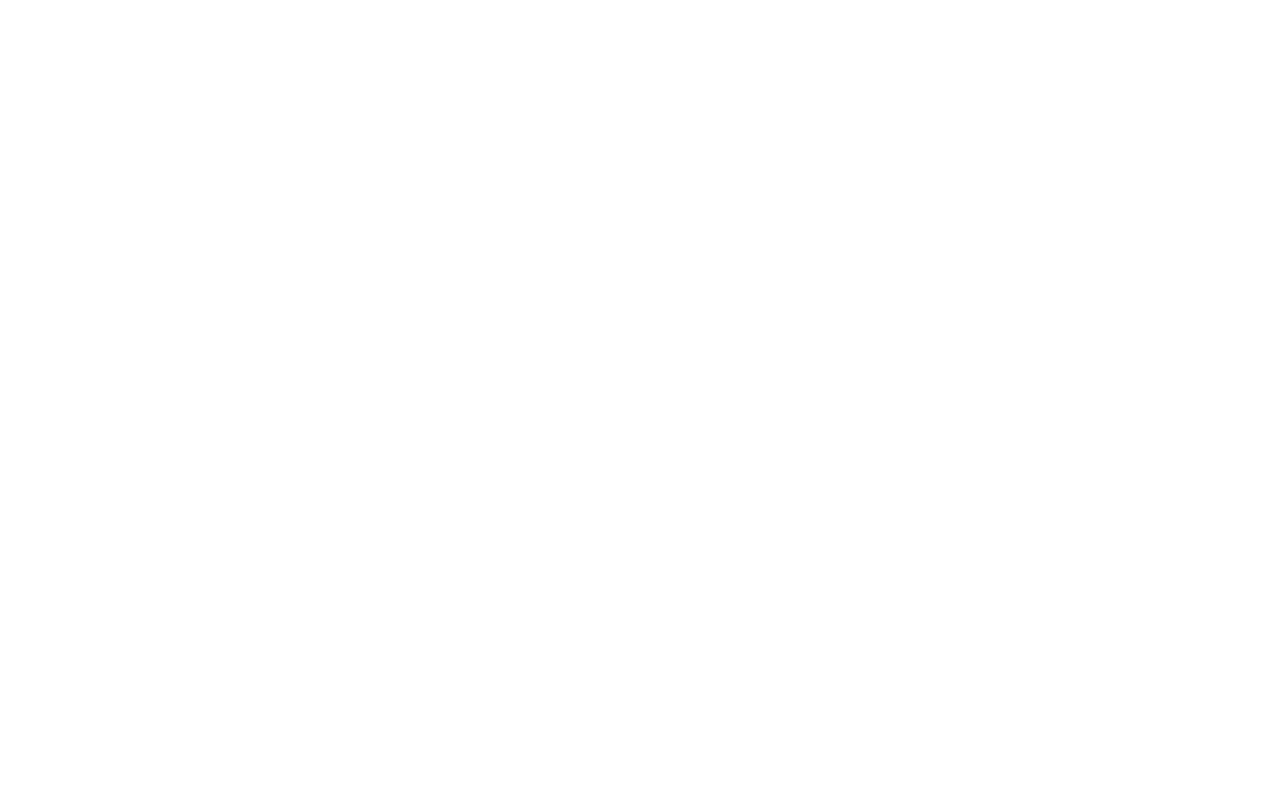
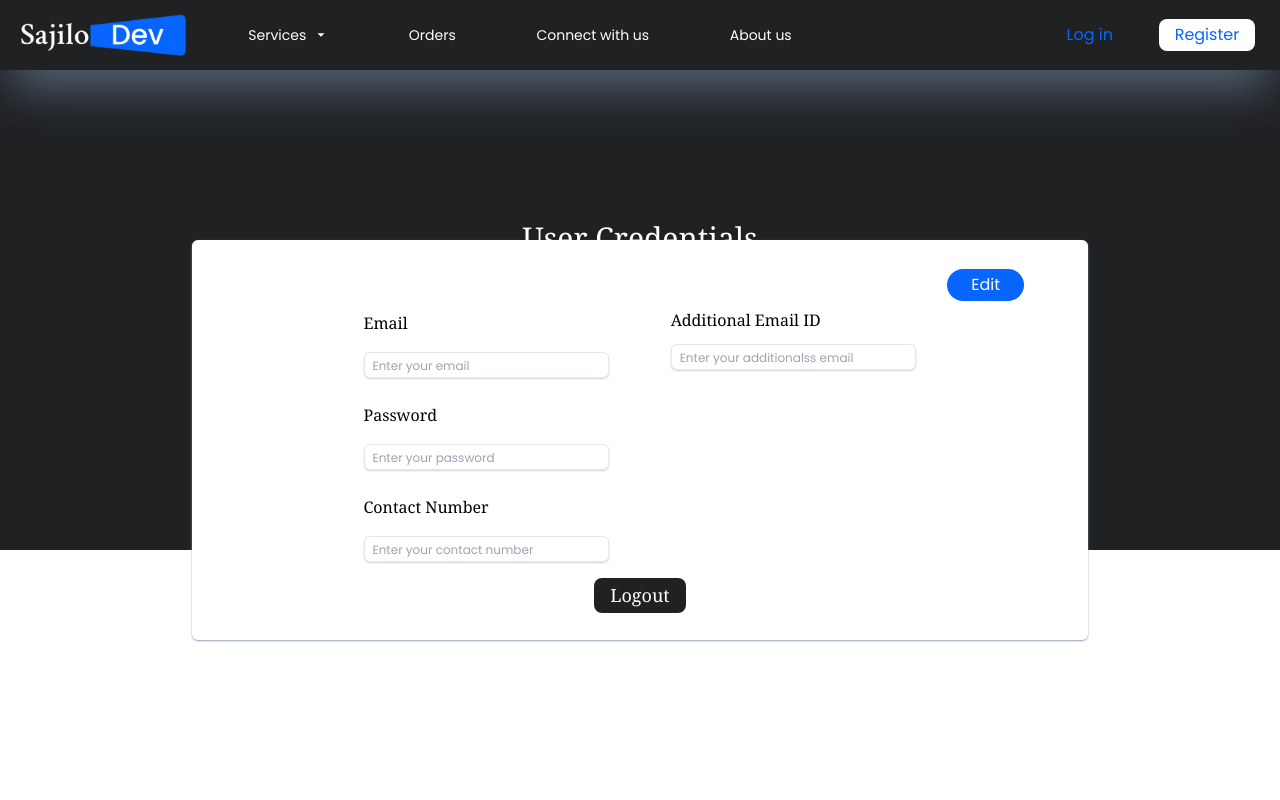
Before and after one commit to dipenbhat557/SajiloDev, a React (Vite) app in the folder frontend/: page /user in a window 1280 px wide. Before the commit this address had no page. Shown: the top 800 px of the page. Built offline with nearby package versions, Linux system fonts and the light colour scheme.

Commit message:
:sparkles: added user credentials page

```diff
--- a/frontend/src/components/Navbar.tsx
+++ b/frontend/src/components/Navbar.tsx
@@ -77,7 +77,7 @@ const Navbar = ({
         </div>
       </div>
       {!isLogIn && (
-        <div className="w-[15%] flex items-center justify-around pr-2">
+        <div className="w-[18%] gap-3 flex items-center justify-around pr-2">
           <p
             className="text-[#0766FF] cursor-pointer"
             onClick={() => navigate("/signin")}
@@ -93,7 +93,10 @@ const Navbar = ({
         </div>
       )}
       {isLogIn && (
-        <div className="w-[15%] flex items-center justify-center ">
+        <div
+          className="w-[15%] flex items-center justify-center "
+          onClick={() => navigate("/user")}
+        >
           <img
             src={def}
             className="w-[3] h-[80%] object-contain rounded-full cursor-pointer"
--- a/frontend/src/pages/Pages.tsx
+++ b/frontend/src/pages/Pages.tsx
@@ -2,6 +2,7 @@ import { BrowserRouter, Routes, Route } from "react-router-dom";
 import HomePage from "./HomePage";
 import Signup from "./Signup";
 import Signin from "./Signin";
+import User from "./User";
 
 const Pages = () => {
   return (
@@ -10,6 +11,7 @@ const Pages = () => {
         <Route path="/" element={<HomePage />} />
         <Route path="/signup" element={<Signup />} />
         <Route path="/signin" element={<Signin />} />
+        <Route path="/user" element={<User />} />
       </Routes>
     </BrowserRouter>
   );
--- a/frontend/src/pages/Signin.tsx
+++ b/frontend/src/pages/Signin.tsx
@@ -1,7 +1,7 @@
 import { useState } from "react";
 import { facebook, google, insta, login, twitter } from "../assets";
 import Navbar from "../components/Navbar";
-import { useRecoilState, useSetRecoilState } from "recoil";
+import { useSetRecoilState } from "recoil";
 import { isLoggedIn } from "../store";
 import { useNavigate } from "react-router-dom";
 
--- /dev/null
+++ b/frontend/src/pages/User.tsx
@@ -0,0 +1,72 @@
+import Footer from "../components/Footer";
+import Navbar from "../components/Navbar";
+import Reviews from "../components/Reviews";
+import Works from "../components/Works";
+import { styles } from "../styles";
+
+const User = () => {
+  return (
+    <>
+      <Navbar bgColor="bg-[#1F2123]" textColor="text-white" borderColor="" />
+      <div className="relative">
+        <div className="w-full bg-[#1F2123] h-[550px] text-white relative -z-10 flex flex-col items-center justify-center gap-5">
+          <p className="font-serif text-[30px] font-medium">User Credentials</p>
+          <p className="leading-loose text-[14px] font-light text-center">
+            We will create our services the best in the town We will
+            <br /> create our services the best in the town
+          </p>
+        </div>
+        <div className="h-[400px] w-full -z-20" />
+
+        <div
+          className={`${styles.padding} top-60 absolute bg-white left-[15%]  w-[70%] mx-auto h-[400px] rounded-md shadow-slate-400 shadow-sm flex flex-col justify-around items-center`}
+        >
+          <div className="w-full h-[10%] flex items-center justify-end">
+            <button className="text-white bg-[#0766FF] px-6 rounded-2xl py-1">
+              Edit
+            </button>
+          </div>
+          <div className="w-[80%] h-[75%] flex  justify-around">
+            <div className="w-[40%] h-full justify-around flex flex-col gap-3">
+              <p className="font-serif">Email</p>
+              <input
+                type="text"
+                className="px-2 border border-slate-200 rounded-md shadow-sm shadow-slate-300 mb-2 placeholder:text-[12px] "
+                placeholder="Enter your email"
+              />
+              <p className="font-serif">Password</p>
+              <input
+                type="text"
+                placeholder="Enter your password"
+                className="px-2 border border-slate-200 rounded-md shadow-sm shadow-slate-300 mb-2 placeholder:text-[12px] "
+              />
+              <p className="font-serif">Contact Number</p>
+              <input
+                type="text"
+                className="px-2 border border-slate-200 rounded-md shadow-sm shadow-slate-300 mb-2 placeholder:text-[12px] "
+                placeholder="Enter your contact number"
+              />
+            </div>
+            <div className="w-[40%] h-full flex flex-col gap-3 ">
+              <p className="font-serif">Additional Email ID</p>
+              <input
+                type="text"
+                className="px-2 border border-slate-200 rounded-md shadow-sm shadow-slate-300 mb-2 placeholder:text-[12px] "
+                placeholder="Enter your additionalss email"
+              />
+            </div>
+          </div>
+          <div className="w-[80%] h-[10%] flex items-center justify-center">
+            <button className="px-4 py-1 text-white bg-[#1F2123] rounded-lg text-[18px] font-serif">
+              Logout
+            </button>
+          </div>
+        </div>
+        <Works />
+        <Reviews />
+        <Footer />
+      </div>
+    </>
+  );
+};
+export default User;
```
